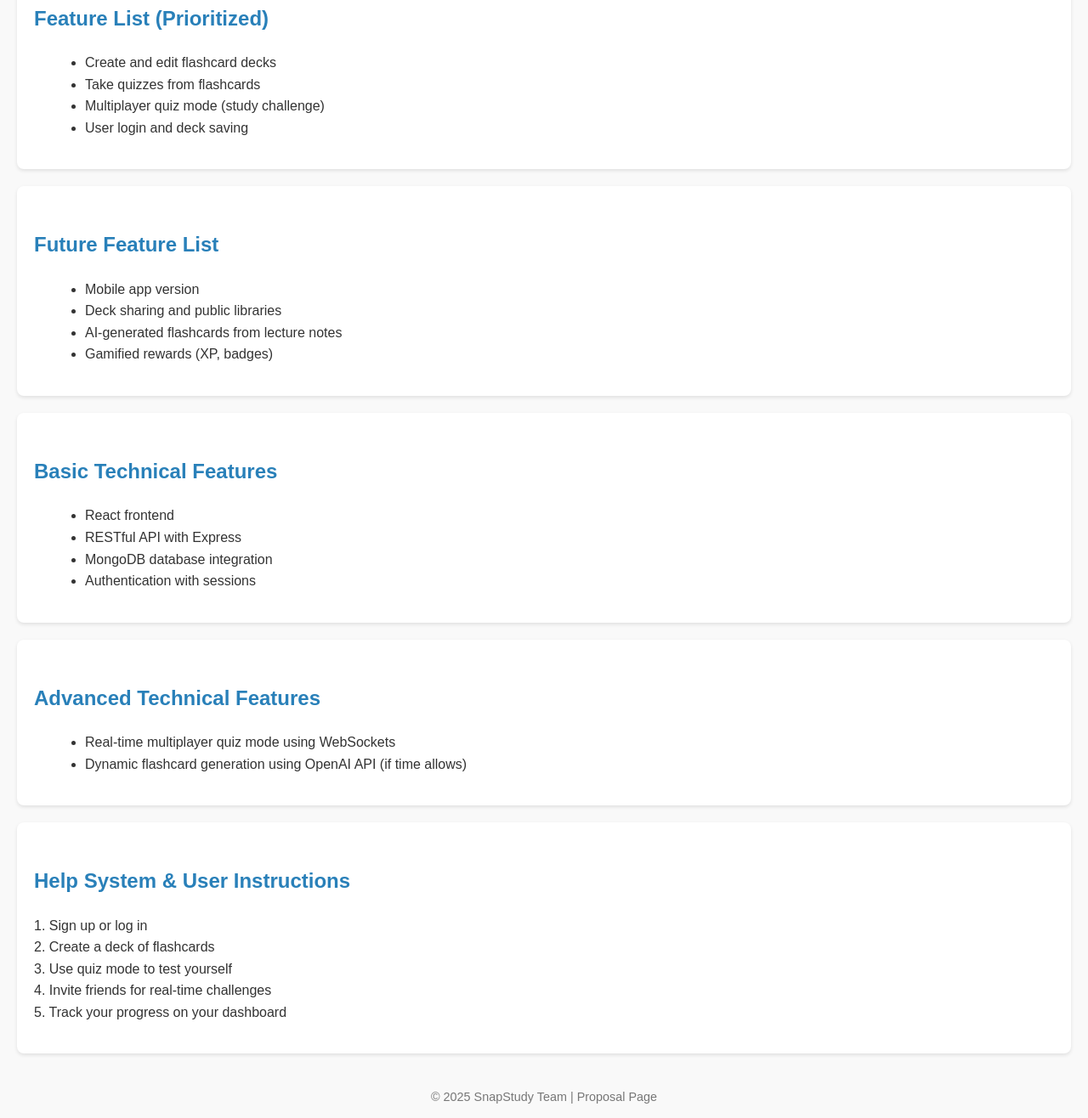
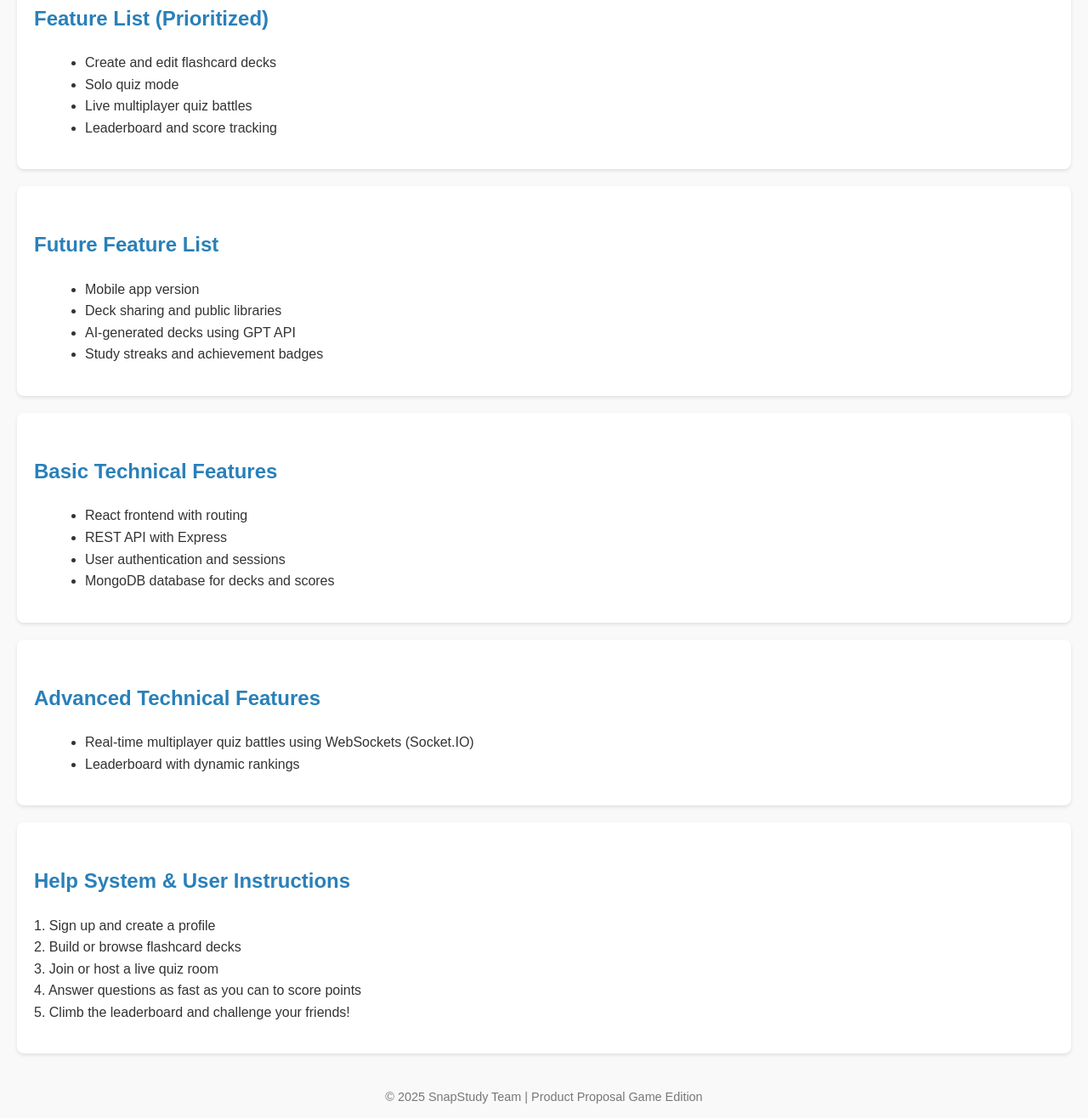
Before and after one commit to amerajabali/project-proposal, a plain HTML site: page index.html in a window 1280 px wide. Shown: the part 1104-2420 px from the top of the page at 85% size. Drawn offline with Linux system fonts and the light colour scheme.

Commit message:
Update index.html

```diff
--- a/index.html
+++ b/index.html
@@ -45,7 +45,7 @@
 <body>
   <header>
     <h1>SnapStudy</h1>
-    <p>Study Smarter, Together.</p>
+    <p>Real-Time Quiz Battles for Smarter Studying</p>
   </header>
 
   <div class="section">
@@ -55,7 +55,7 @@
 
   <div class="section">
     <h2>Application Overview</h2>
-    <p>SnapStudy is a fun, collaborative flashcard and quiz-making app designed for students who want to study alone or with friends in real time. Users can create decks, take quizzes, and even compete with others in study challenges. It's perfect for quick sessions before exams or group study nights!</p>
+    <p>SnapStudy is a fast-paced multiplayer quiz battle game that makes studying fun and competitive. Users create flashcards, challenge friends in live quiz rooms, and race to the top of the leaderboard. Study solo or in teams — SnapStudy turns learning into a game.</p>
   </div>
 
   <div class="section">
@@ -64,7 +64,7 @@
       <li><strong>Languages:</strong> HTML, CSS, JavaScript</li>
       <li><strong>Libraries:</strong> React.js, Express.js, Socket.IO</li>
       <li><strong>Platform:</strong> Node.js, MongoDB</li>
-      <li><strong>Hosting:</strong> Render.com (Backend + Frontend)</li>
+      <li><strong>Hosting:</strong> Vercel (Frontend), Render.com (Backend)</li>
       <li><strong>Source Code:</strong> <a href="#">GitHub Repository</a></li>
     </ul>
   </div>
@@ -78,9 +78,9 @@
     <h2>Feature List (Prioritized)</h2>
     <ul>
       <li>Create and edit flashcard decks</li>
-      <li>Take quizzes from flashcards</li>
-      <li>Multiplayer quiz mode (study challenge)</li>
-      <li>User login and deck saving</li>
+      <li>Solo quiz mode</li>
+      <li>Live multiplayer quiz battles</li>
+      <li>Leaderboard and score tracking</li>
     </ul>
   </div>
 
@@ -89,42 +89,42 @@
     <ul>
       <li>Mobile app version</li>
       <li>Deck sharing and public libraries</li>
-      <li>AI-generated flashcards from lecture notes</li>
-      <li>Gamified rewards (XP, badges)</li>
+      <li>AI-generated decks using GPT API</li>
+      <li>Study streaks and achievement badges</li>
     </ul>
   </div>
 
   <div class="section">
     <h2>Basic Technical Features</h2>
     <ul>
-      <li>React frontend</li>
-      <li>RESTful API with Express</li>
-      <li>MongoDB database integration</li>
-      <li>Authentication with sessions</li>
+      <li>React frontend with routing</li>
+      <li>REST API with Express</li>
+      <li>User authentication and sessions</li>
+      <li>MongoDB database for decks and scores</li>
     </ul>
   </div>
 
   <div class="section">
     <h2>Advanced Technical Features</h2>
     <ul>
-      <li>Real-time multiplayer quiz mode using WebSockets</li>
-      <li>Dynamic flashcard generation using OpenAI API (if time allows)</li>
+      <li>Real-time multiplayer quiz battles using WebSockets (Socket.IO)</li>
+      <li>Leaderboard with dynamic rankings</li>
     </ul>
   </div>
 
   <div class="section">
     <h2>Help System & User Instructions</h2>
     <p>
-      1. Sign up or log in<br>
-      2. Create a deck of flashcards<br>
-      3. Use quiz mode to test yourself<br>
-      4. Invite friends for real-time challenges<br>
-      5. Track your progress on your dashboard
+      1. Sign up and create a profile<br>
+      2. Build or browse flashcard decks<br>
+      3. Join or host a live quiz room<br>
+      4. Answer questions as fast as you can to score points<br>
+      5. Climb the leaderboard and challenge your friends!
     </p>
   </div>
 
   <footer>
-    &copy; 2025 SnapStudy Team | Proposal Page
+    &copy; 2025 SnapStudy Team | Product Proposal Game Edition
   </footer>
 </body>
 </html>
```
